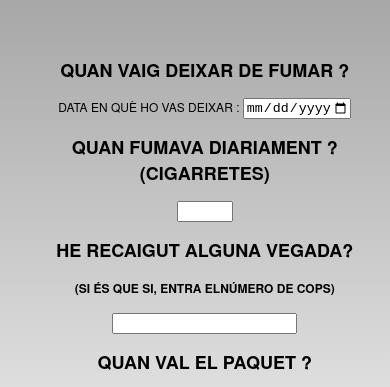
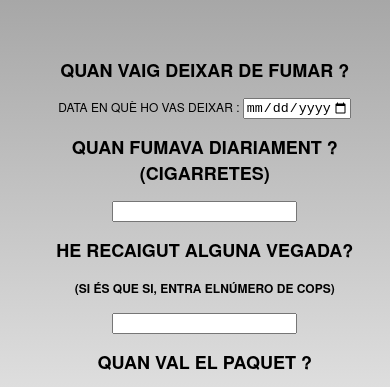
Before and after one commit to marcfp/tabac, a plain HTML site: page www/index.html in a window 390 px wide. Shown: the top 387 px of the page. Drawn offline with Linux system fonts and the light colour scheme; some packages are replaced by stand-ins of ours.

Commit message:
updated, now runs well
now runs well

```diff
--- a/www/index.html
+++ b/www/index.html
@@ -31,7 +31,7 @@
                 quan fumava diariament ?(cigarretes)
 
             </h2>
-            <input id="cigarretes" type="number" step="1" max="80" min="1" name="cigarretes"></input>
+            <input id="cigarretes" type="number" min="1" name="cigarretes"></input>
             <h2>
 
                 He recaigut alguna vegada?
```
